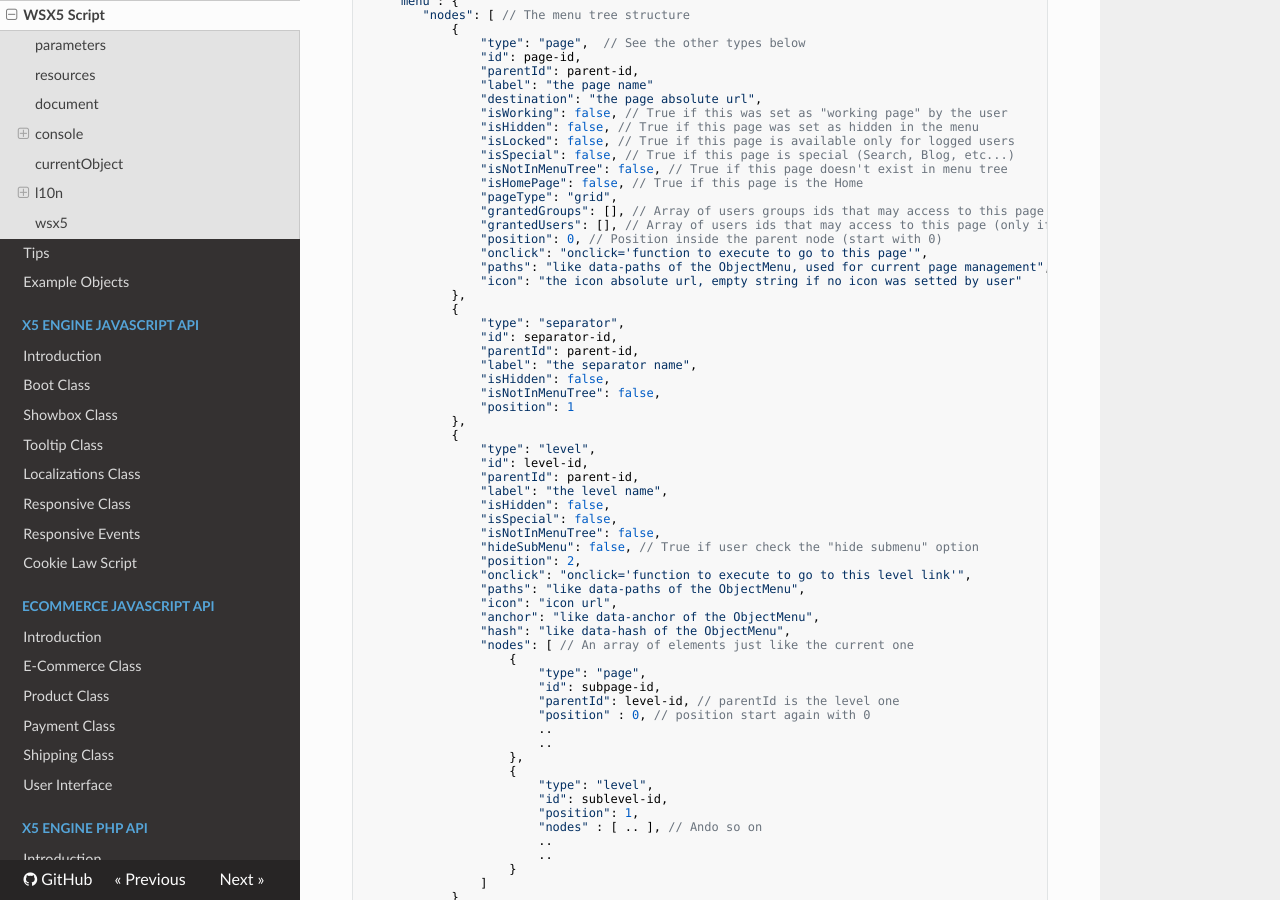
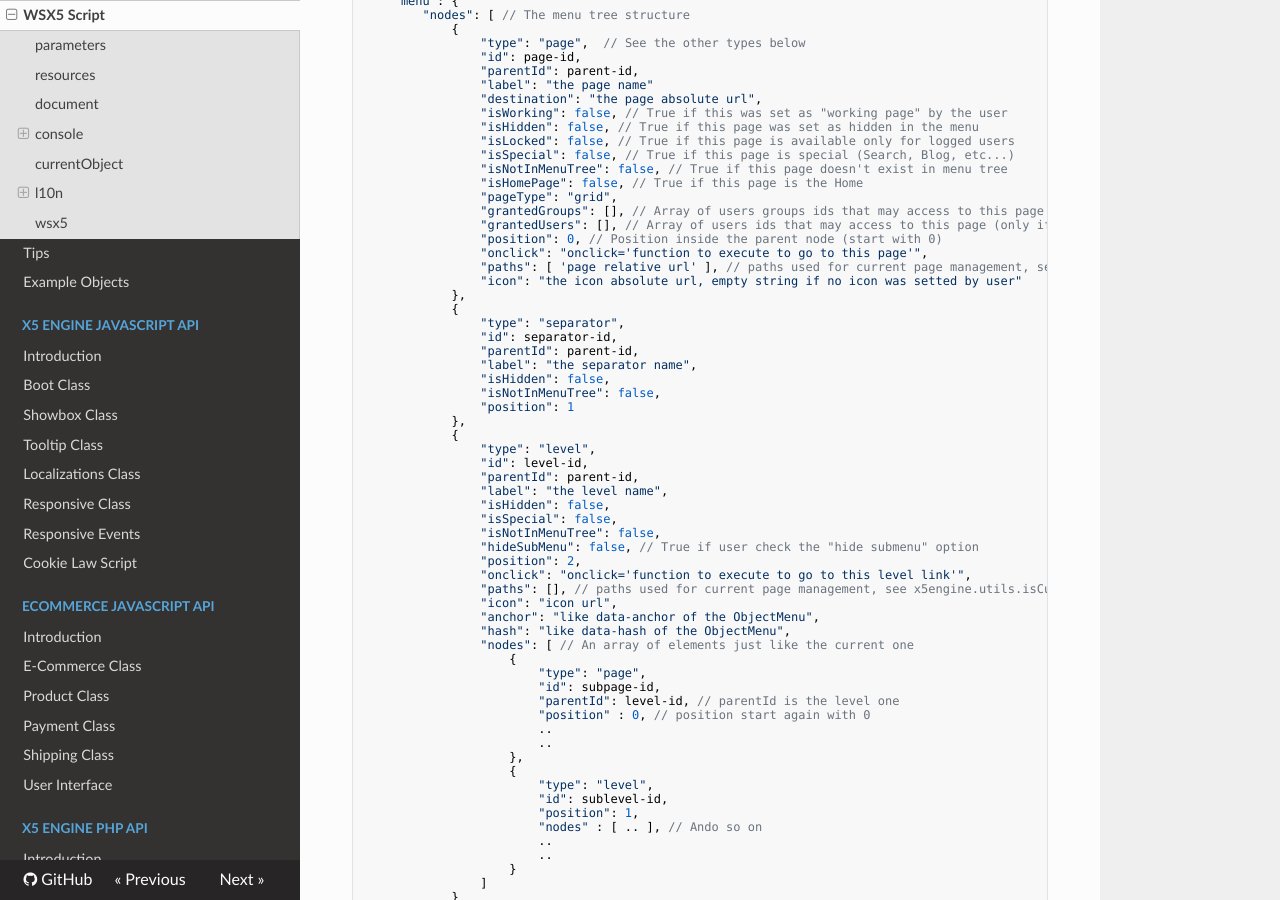
Before and after one commit to WebSiteX5/wsx5-developers-guide, an MkDocs documentation site: the page built from docs/optional-objects/wsx5-script.md, in a window 1280 px wide and 900 px high, scrolled down 8878 px. Built offline with MkDocs 1.6.1, drawn with Linux system fonts in a browser that asks for light colours; nearby versions of some CDN libraries; old or Windows-style settings are respelled for this version of MkDocs.

Commit message:
Changed Paths  type from String to Array

```diff
--- a/docs/optional-objects/wsx5-script.md
+++ b/docs/optional-objects/wsx5-script.md
@@ -579,7 +579,7 @@ var wsx5 = {
 				"grantedUsers": [], // Array of users ids that may access to this page (only if isLocked == true)
 				"position": 0, // Position inside the parent node (start with 0)
 				"onclick": "onclick='function to execute to go to this page'",
-				"paths": "like data-paths of the ObjectMenu, used for current page management",
+				"paths": [ 'page relative url' ], // paths used for current page management, see x5engine.utils.isCurrentPage(paths, anchor)",
 				"icon": "the icon absolute url, empty string if no icon was setted by user"
 			},
 			{
@@ -602,7 +602,7 @@ var wsx5 = {
 				"hideSubMenu": false, // True if user check the "hide submenu" option
 				"position": 2,
 				"onclick": "onclick='function to execute to go to this level link'",
-				"paths": "like data-paths of the ObjectMenu",
+				"paths": [], // paths used for current page management, see x5engine.utils.isCurrentPage(paths, anchor)",
 				"icon": "icon url",
 				"anchor": "like data-anchor of the ObjectMenu",
 				"hash": "like data-hash of the ObjectMenu",
```
